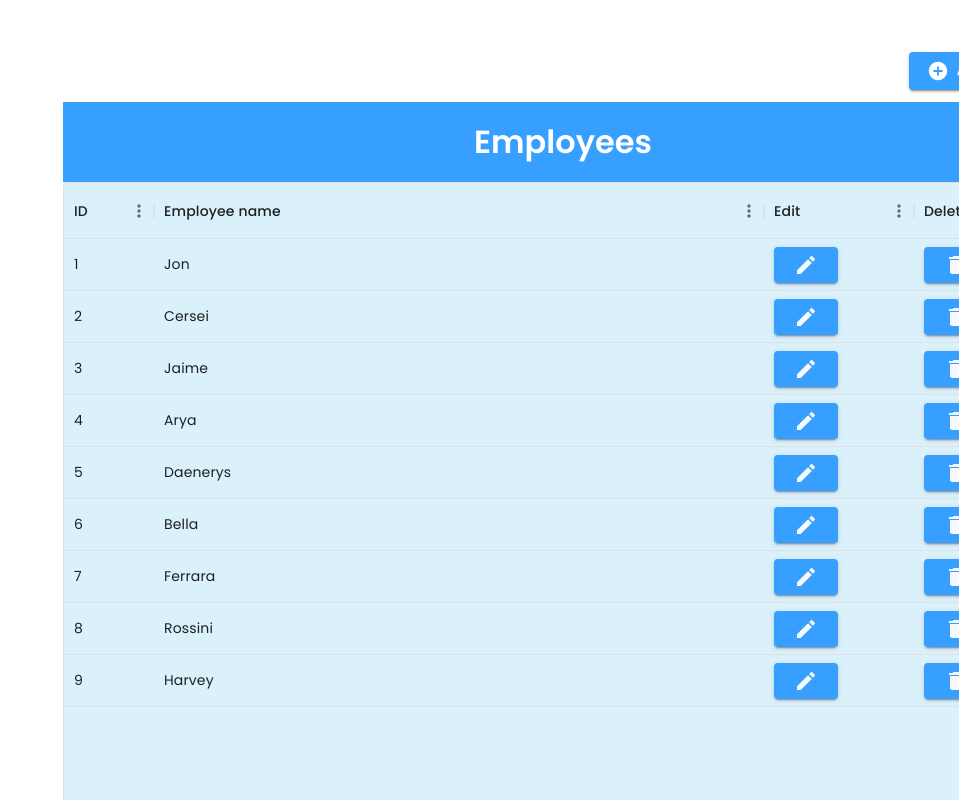
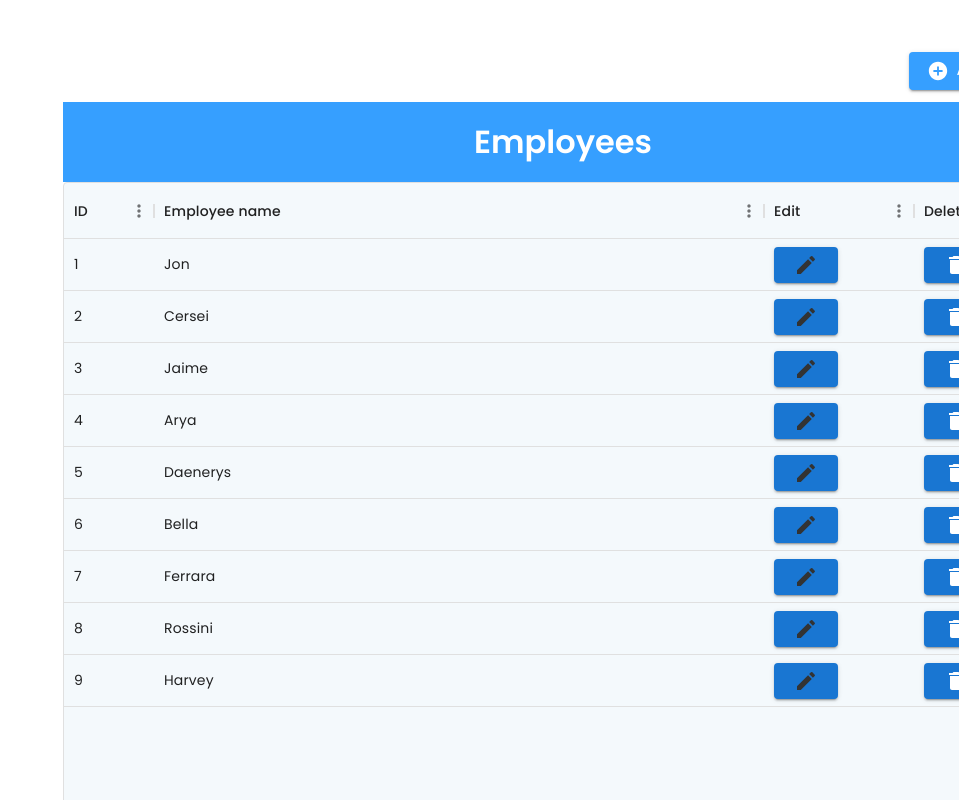
Before and after one commit to JanaTartousy/Advanced-Project, a React (Create React App) app: page /employees in a window 1280 px wide. Shown: the top 800 px of the page, without its empty margins (321-1280 px from the left). Built offline with nearby package versions, Linux system fonts and the light colour scheme.

Commit message:
edit colors

```diff
--- a/src/components/employeeRow/employeeRow.js
+++ b/src/components/employeeRow/employeeRow.js
@@ -21,14 +21,13 @@ const columns = [
       <Button
         name="edit employee"
         variant="contained"
-        onClick={()=>alert('You can now edit an employee')}
+
         sx={{
 
-          backgroundColor: "#369fff",
-          color: "#F6F8FA",
+
+          color: "#333",
           "&:hover": {
-            backgroundColor: "#369fff",
-            color: "#333",
+
           },
         }}
       >
@@ -45,14 +44,13 @@ const columns = [
       <Button
         name="delete employee"
         variant="contained"
-        onClick={()=>alert('Employee deleted successfully')}
+
        sx={{
 
-          backgroundColor: "#369fff",
-          color: "#F6F8FA",
+
+          color: "",
           "&:hover": {
-            backgroundColor: "#369fff",
-            color: "#333",
+
           },
         }}
       >
@@ -91,7 +89,7 @@ export default function DataGridDemo() {
       disableRowSelectionOnClick
       sx={{
         width: 1000,
-        backgroundColor: '#daf1fc',
+        backgroundColor: '#f4f9fc',
       }}
     />
   );
```
